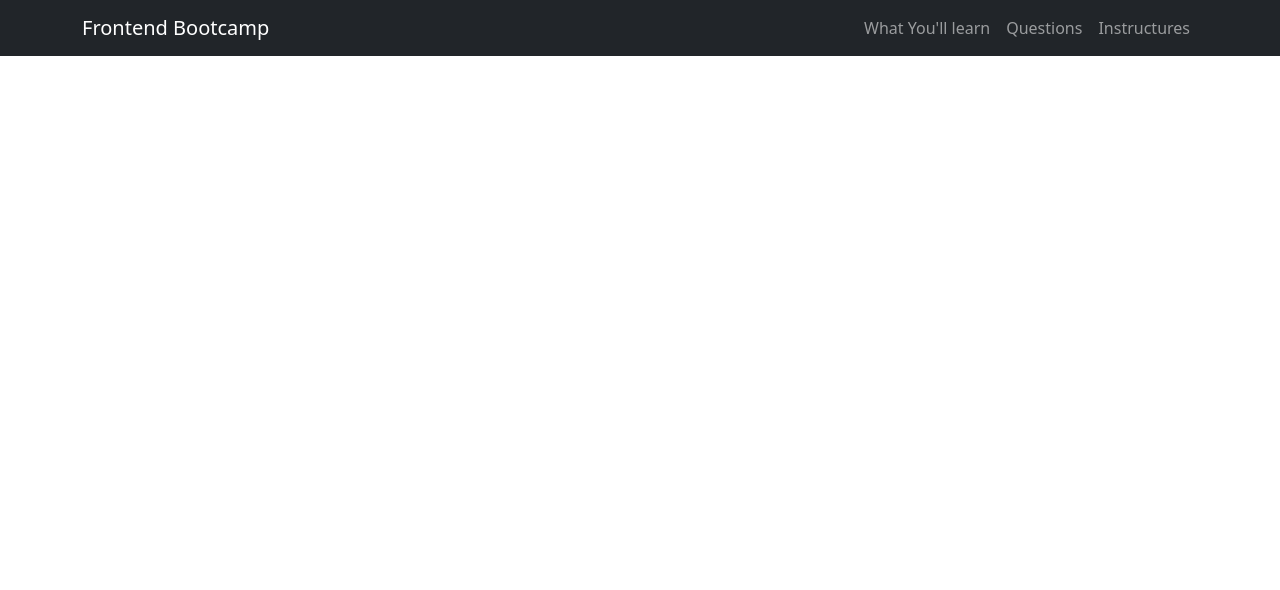
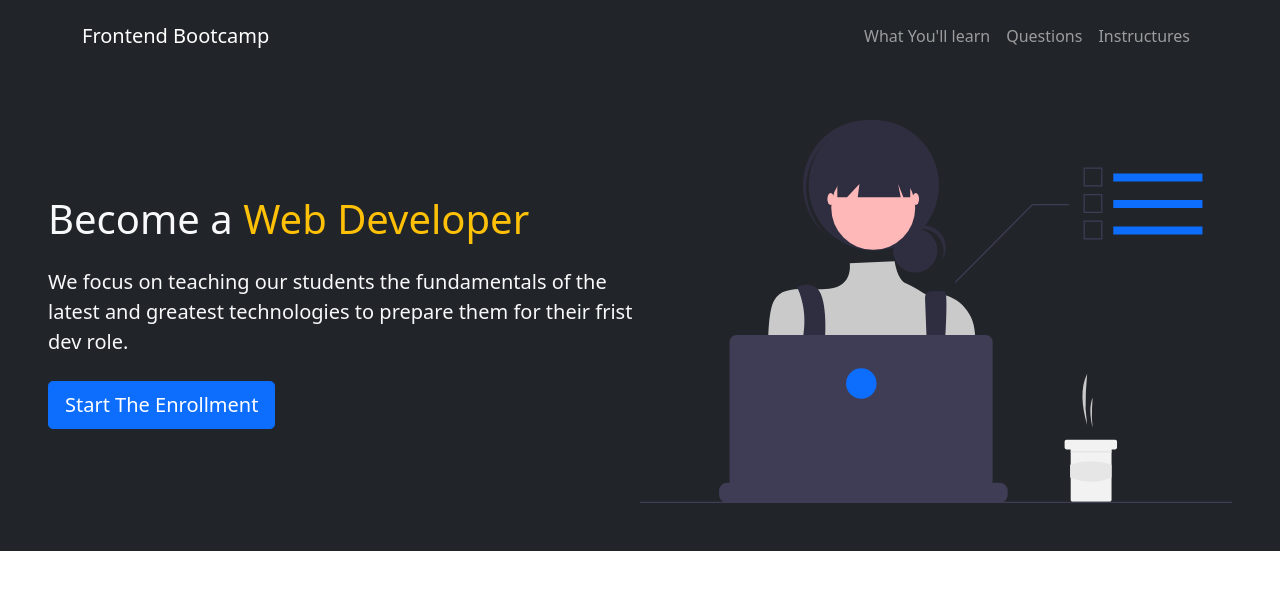
Before and after one commit to Ikromkhurozov/bootstrap-bootcamp-site-demo, a plain HTML site: page index.html in a window 1280 px wide. Drawn offline with nearby package versions, Linux system fonts and the light colour scheme.

Commit message:
Create showcase section

```diff
--- a/index.html
+++ b/index.html
@@ -12,7 +12,8 @@
     <link rel="stylesheet" href="./style.css">
 </head>
 <body>
-    <nav class="navbar navbar-expand-lg bg-dark navbar-dark">
+    <!-- Navbar -->
+    <nav class="navbar navbar-expand-lg bg-dark navbar-dark py-3">
         <div class="container">
             <a href="#" class="navbar-brand">Frontend Bootcamp</a>
 
@@ -37,6 +38,19 @@
         </div><!-- /container -->
     </nav><!-- navbar -->
 
+    <!-- Showcase -->
+    <section class="bg-dark text-light p-5 text-center text-sm-start">
+        <div class="d-sm-flex align-items-center justify-content-space-between">
+            <div >
+                <h1>Become a <span class="text-warning">Web Developer</span></h1>
+                <p class="lead my-4">We focus on teaching our students the fundamentals of the latest and greatest technologies to prepare them for their frist dev role.</p>
+                <button class="btn btn-primary btn-lg">Start The Enrollment</button>
+            </div>
+
+            <img class="img-fluid w-50 d-none d-sm-block" src="/img/showcase.svg" alt="showcase img" >
+        </div>
+    </section>
+
 
 
 
```
